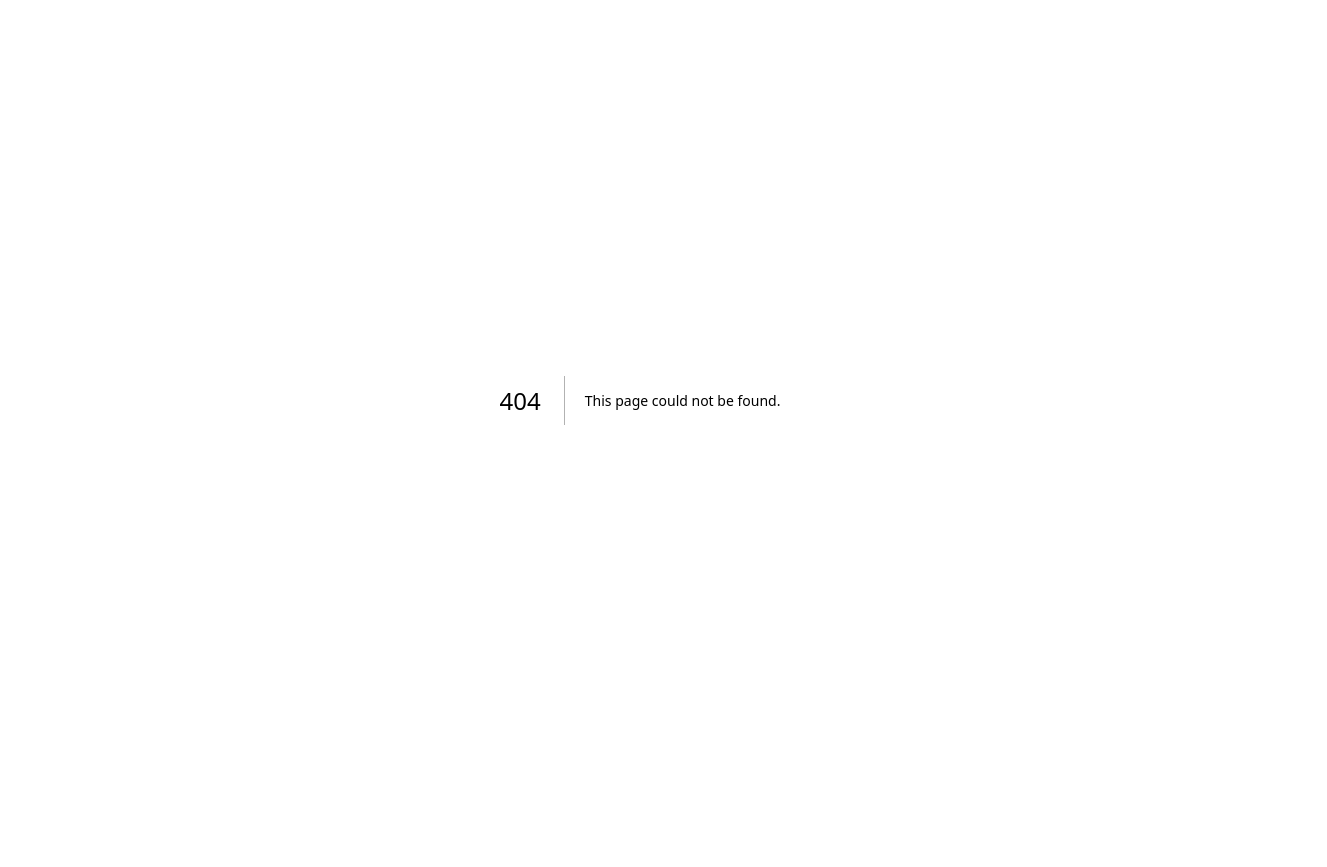
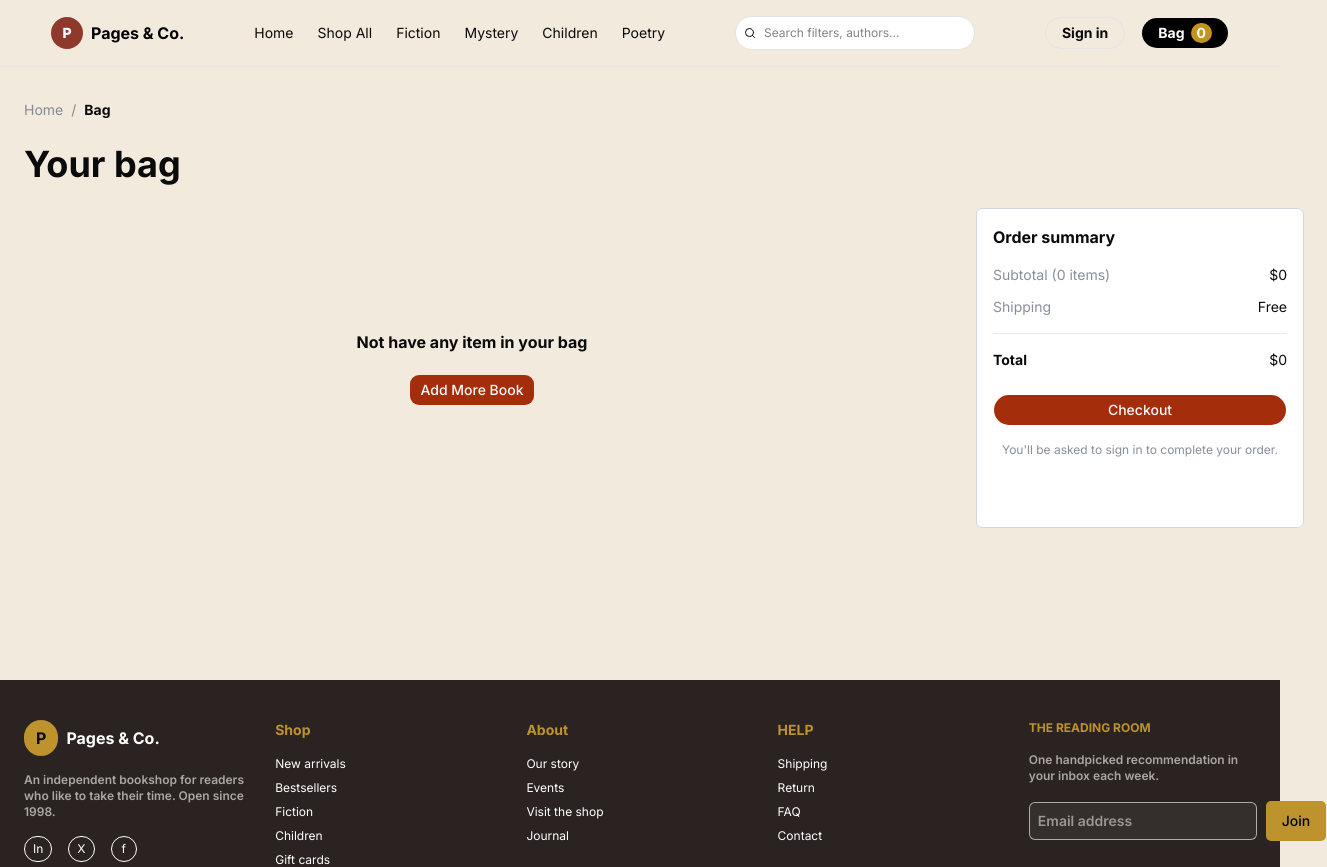
Before and after one commit to Trangsiban27/trangsiban_ezgames_frontendtest, a Next.js app: page /bag in a window 1280 px wide. Before the commit this address had no page. Shown: the top 867 px of the page, 1327 px wide, since content can reach past the window. Before the commit the page ends 800 px from the top, so only its background shows below. Built offline with nearby package versions, Linux system fonts and the light colour scheme; a web font is replaced by a local one.

Commit message:
Feat: bag, fix footer, reponsive

```diff
--- /dev/null
+++ b/app/(main)/bag/page.tsx
@@ -0,0 +1,89 @@
+'use client'
+import ProductCartItem from '@/components/common/ProductCartItem'
+import { Button } from '@/components/ui/button'
+import { useBagStore } from '@/store/useBagStore'
+import Link from 'next/link'
+import { useRouter } from 'next/navigation'
+import React from 'react'
+
+const page = () => {
+    const router = useRouter()
+    const { bag } = useBagStore()
+
+    const subTotalPrice = bag.reduce((acc, item) => {
+        return acc + ((item?.count || 1) * item?.price)
+    }, 0)
+
+    const shippingFee = 0
+
+    const totalPrice = subTotalPrice + shippingFee
+
+    return (
+        <div className='my-25 lg:w-7xl w-full flex flex-col lg:h-[60vh]'>
+            <div className='flex items-center gap-2'>
+                <Link href={'/'} className='text-sm text-gray-500/80'>
+                    Home
+                </Link>
+                <span className='text-sm text-gray-500/80'>/</span>
+                <Link href={'/books'} className='text-sm font-bold'>
+                    Bag
+                </Link>
+            </div>
+
+            <h1 className='text-4xl font-bold mt-6'>Your bag</h1>
+
+            <main className='flex lg:flex-row flex-col gap-14 mt-6'>
+                {bag?.length > 0 ? (
+                    <section className='lg:w-[70%] max-h-80 overflow-y-auto scroll-smooth rounded-sm overflow-hidden'>
+                        {bag.map((item) => (
+                            <ProductCartItem key={item?.id} data={item} />
+                        ))}
+                    </section>
+                ) : (
+                    <section className='flex flex-col items-center justify-center lg:w-[70%] h-80'>
+                        <span className='font-bold'>Not have any item in your bag</span>
+                        <Button
+                            onClick={() => router.push('/')}
+                            className='cursor-pointer mt-5'
+                        >
+                            Add More Book
+                        </Button>
+                    </section>
+                )}
+
+                <section className='flex-1 p-4 bg-white rounded-sm overflow-hidden border border-gray-300'>
+                    <h4 className='text-md font-bold'>Order summary</h4>
+
+                    <ul className='mt-4 pb-4 flex flex-col gap-3'>
+                        <li className='flex items-center justify-between'>
+                            <span className='text-sm text-gray-500/80'>Subtotal ({bag?.length} items)</span>
+                            <span className='text-sm'>${subTotalPrice}</span>
+                        </li>
+
+                        <li className='flex items-center justify-between'>
+                            <span className='text-sm text-gray-500/80'>Shipping</span>
+                            <span className='text-sm'>Free</span>
+                        </li>
+                    </ul>
+
+                    <ul className='pt-4 border-t border-gray-300/60'>
+                        <li className='flex items-center justify-between'>
+                            <span className='text-sm font-bold'>Total</span>
+                            <span className='text-sm'>${totalPrice}</span>
+                        </li>
+                    </ul>
+
+                    <Button
+                        className='w-full px-4 rounded-2xl mt-6 cursor-pointer'
+                    >
+                        Checkout
+                    </Button>
+
+                    <p className='text-xs text-gray-500/80 text-center mt-4'>You'll be asked to sign in to complete your order.</p>
+                </section>
+            </main>
+        </div>
+    )
+}
+
+export default page
--- /dev/null
+++ b/app/(main)/children/page.tsx
@@ -0,0 +1,9 @@
+import React from 'react'
+
+const page = () => {
+    return (
+        <div className='my-25 lg:w-7xl w-full flex flex-col items-center justify-center'>Children</div>
+    )
+}
+
+export default page
--- /dev/null
+++ b/app/(main)/fiction/page.tsx
@@ -0,0 +1,9 @@
+import React from 'react'
+
+const page = () => {
+    return (
+        <div className='my-25 lg:w-7xl w-full flex flex-col items-center justify-center'>Fiction</div>
+    )
+}
+
+export default page
--- /dev/null
+++ b/app/(main)/mystery/page.tsx
@@ -0,0 +1,9 @@
+import React from 'react'
+
+const page = () => {
+    return (
+        <div className='my-25 lg:w-7xl w-full flex flex-col items-center justify-center'>Mystery</div>
+    )
+}
+
+export default page
--- /dev/null
+++ b/app/(main)/poetry/page.tsx
@@ -0,0 +1,9 @@
+import React from 'react'
+
+const page = () => {
+    return (
+        <div className='my-25 lg:w-7xl w-full flex flex-col items-center justify-center'>Poetry</div>
+    )
+}
+
+export default page
--- /dev/null
+++ b/app/(main)/shop-all/page.tsx
@@ -0,0 +1,9 @@
+import React from 'react'
+
+const page = () => {
+    return (
+        <div className='my-25 lg:w-7xl w-full flex flex-col items-center justify-center'>Shop All</div>
+    )
+}
+
+export default page
--- /dev/null
+++ b/components/common/ProductCartItem.tsx
@@ -0,0 +1,115 @@
+import { ProductTypes } from '@/types'
+import React from 'react'
+import { Button } from '../ui/button'
+import { Minus, Plus } from 'lucide-react'
+import { useBagStore } from '@/store/useBagStore'
+import { toast } from 'sonner'
+
+interface Props {
+    data: ProductTypes
+}
+
+const ProductCartItem = ({ data }: Props) => {
+    const { bag, setBags } = useBagStore()
+    const total = (data?.count || 1) * data?.price
+
+    const handleIncrease = () => {
+        const UpdatedBag = bag.map((item) => {
+
+            if (item?.id === data?.id) {
+                return {
+                    ...item,
+                    count: (item?.count || 1) + 1
+                }
+            }
+
+            return item
+        })
+
+        setBags(UpdatedBag)
+        toast.success('Increase successfully!')
+    }
+
+    const handleDecrease = () => {
+
+        if ((data?.count || 1) <= 1) return
+
+        const updatedBag = bag.map(item => {
+
+            if (item?.id === data?.id) {
+                return {
+                    ...item,
+                    count: (item?.count || 1) - 1
+                }
+            }
+
+            return item
+        })
+
+        setBags(updatedBag)
+        toast.success('Decrease successfully!')
+    }
+
+    const handleRemoveItem = () => {
+
+        const updatedBag = bag.filter(item => item?.id !== data?.id)
+
+        setBags(updatedBag)
+
+        toast.success('Remove successfully!')
+    }
+
+    return (
+        <li className='flex lg:flex-row flex-col lg:items-center justify-between gap-3 p-4 bg-white border-b last:border-0'>
+            <div className='flex items-center gap-3 w-[70%]'>
+                <div
+                    className='w-12 h-16'
+                    style={{
+                        '--from-color': data?.color,
+                        '--to-color': '#f4ecdd'
+                    } as React.CSSProperties}
+                >
+                    <div
+                        className="w-full h-full relative bg-[linear-gradient(to_bottom_right,var(--from-color),var(--to-color))] rounded-xs p-4"
+                    >
+
+                    </div>
+                </div>
+
+                <div className='flex flex-col'>
+                    <h3 className='font-bold text-sm'>{data?.title}</h3>
+                    <span className='text-xs italic'>{data?.author}</span>
+
+                    <span className='text-primary cursor-pointer hover:underline text-xs mt-2' onClick={handleRemoveItem}>Remove</span>
+                </div>
+            </div>
+
+            <div className='border px-2 gap-4 rounded-2xl flex items-center justify-around mr-12'>
+                <Button
+                    variant={'ghost'}
+                    className='cursor-pointer'
+                    onClick={handleDecrease}
+                    disabled={data?.count === 1}
+                >
+                    <Minus width={12} />
+                </Button>
+
+                <span className='text-sm'>{data?.count}</span>
+
+                <Button
+                    variant={'ghost'}
+                    className='cursor-pointer'
+                    onClick={handleIncrease}
+                >
+                    <Plus width={12} />
+                </Button>
+            </div>
+
+            <div className='flex items-center w-[15%]'>
+                <span className='text-primary font-bold'>${total}</span>
+            </div>
+        </li>
+    )
+}
+
+export default ProductCartItem
--- a/components/header/Header.tsx
+++ b/components/header/Header.tsx
@@ -9,8 +9,10 @@ import { Menu } from 'lucide-react'
 import Sidebar from './Sidebar'
 import { useSignInStore } from '@/store/useSignInStore'
 import { useBagStore } from '@/store/useBagStore'
+import { useRouter } from 'next/navigation'
 
 const Header = () => {
+    const router = useRouter()
     const [isOpen, setIsOpen] = useState(false)
     const { setIsOpen: setIsOpenSignIn } = useSignInStore()
     const { bag, syncFromLocalStorage } = useBagStore()
@@ -75,6 +77,7 @@ const Header = () => {
 
                     <Button
                         className='bg-black text-white font-bold rounded-4xl px-4'
+                        onClick={() => router.push('/bag')}
                     >
                         Bag
 
--- a/components/header/Sidebar.tsx
+++ b/components/header/Sidebar.tsx
@@ -4,6 +4,7 @@ import { X } from 'lucide-react';
 import { Button } from '../ui/button';
 import { NAV_ITEMS } from '@/constants';
 import Link from 'next/link';
+import { useSignInStore } from '@/store/useSignInStore';
 
 interface SidebarProps {
     isOpen: boolean;
@@ -11,6 +12,12 @@ interface SidebarProps {
 }
 
 const Sidebar = ({ isOpen, onClose }: SidebarProps) => {
+    const { setIsOpen } = useSignInStore()
+
+    const handleSignIn = () => {
+        setIsOpen(true)
+    }
+
     return (
         <>
             {isOpen && (
@@ -47,7 +54,7 @@ const Sidebar = ({ isOpen, onClose }: SidebarProps) => {
                 </nav>
 
                 <div className='border-t p-4'>
-                    <Button className='w-full'>Sign In</Button>
+                    <Button className='w-full' onClick={handleSignIn}>Sign In</Button>
                 </div>
             </div>
         </>
--- a/components/home/best-seller/BestSeller.tsx
+++ b/components/home/best-seller/BestSeller.tsx
@@ -13,7 +13,7 @@ const BestSeller = () => {
                 viewAllUrl='/books'
             />
 
-            <div className='grid lg:grid-cols-5 grid-cols-2 gap-6 mt-6'>
+            <div className='grid lg:grid-cols-5 grid-cols-1 gap-6 mt-6'>
                 {BESTSELLER.map((item) => (
                     <ProductCard key={item?.id} data={item} />
                 ))}
--- a/store/useBagStore.ts
+++ b/store/useBagStore.ts
@@ -3,7 +3,7 @@ import { create } from "zustand"
 interface State {
     bag: any[],
     setBags: (newBag: any) => void,
-    syncFromLocalStorage: () => void
+    syncFromLocalStorage: () => void,
 }
 
 export const useBagStore = create<State>((set) => ({
--- a/types/index.tsx
+++ b/types/index.tsx
@@ -7,4 +7,5 @@ export interface ProductTypes {
     rating: number | null,
     tag: string | null,
     color: string,
+    count?: number
 }
```
